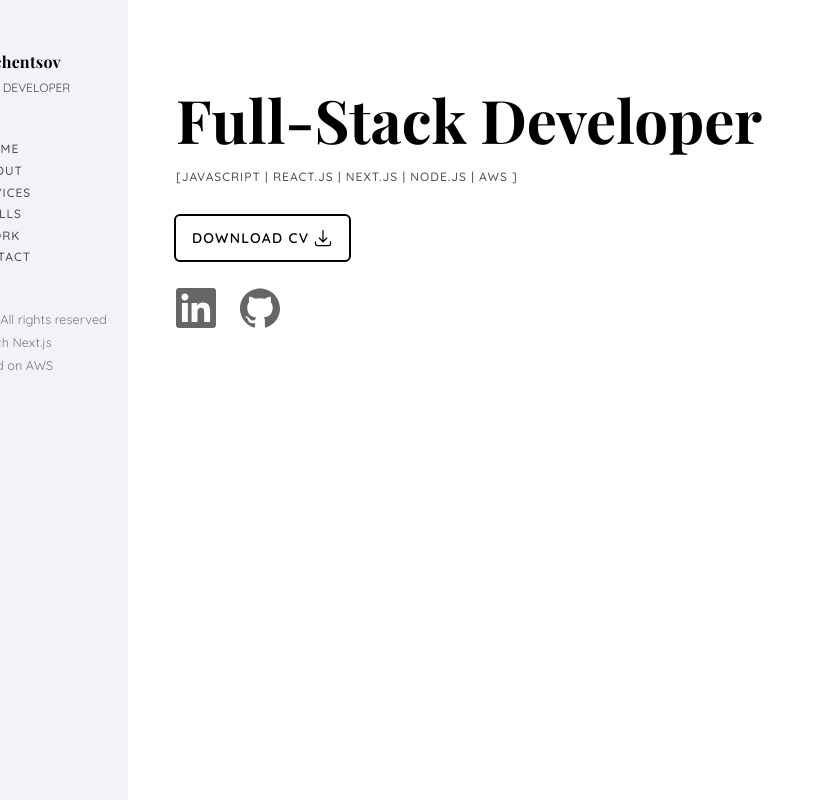
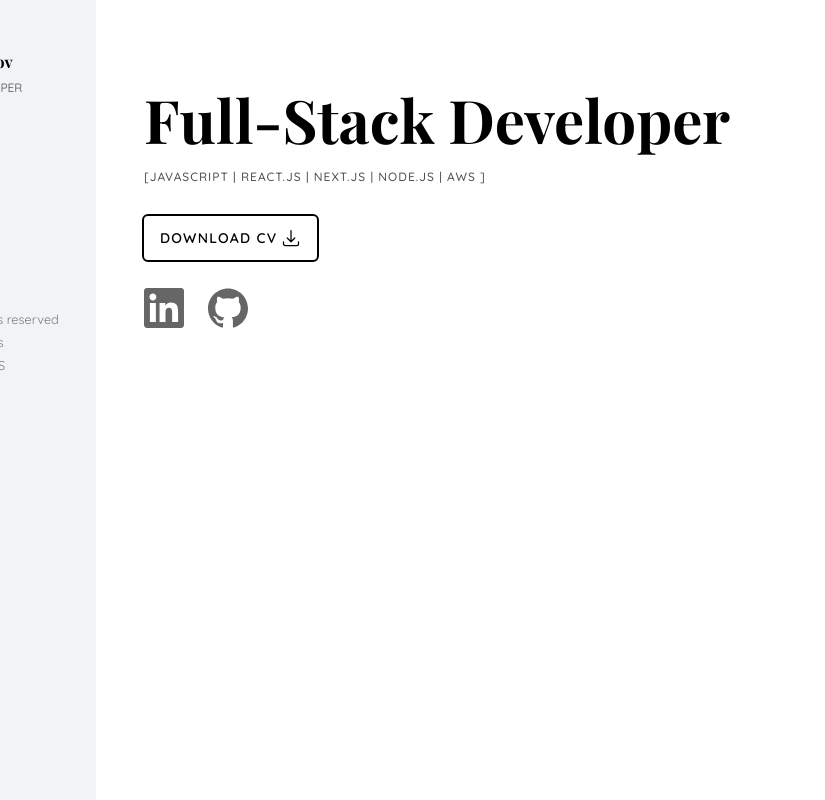
Before and after one commit to kirill-develops/portfolio-kirill-tchentsov-2024, a Next.js app: page / in a window 1280 px wide. Shown: the whole page, without its empty margins (0-825 px from the left). Built offline with nearby package versions, Linux system fonts and the light colour scheme; a web font is replaced by a local one.

Commit message:
updated page max width

```diff
--- a/src/app/ui/Frames.tsx
+++ b/src/app/ui/Frames.tsx
@@ -10,7 +10,7 @@ function PageFrame({ children }: ReactChildProps) {
          className="relative mx-auto
          flex h-full
          min-h-screen
-         max-w-screen-lg flex-row
+         max-w-6xl flex-row
          justify-between
          "
       >
```
